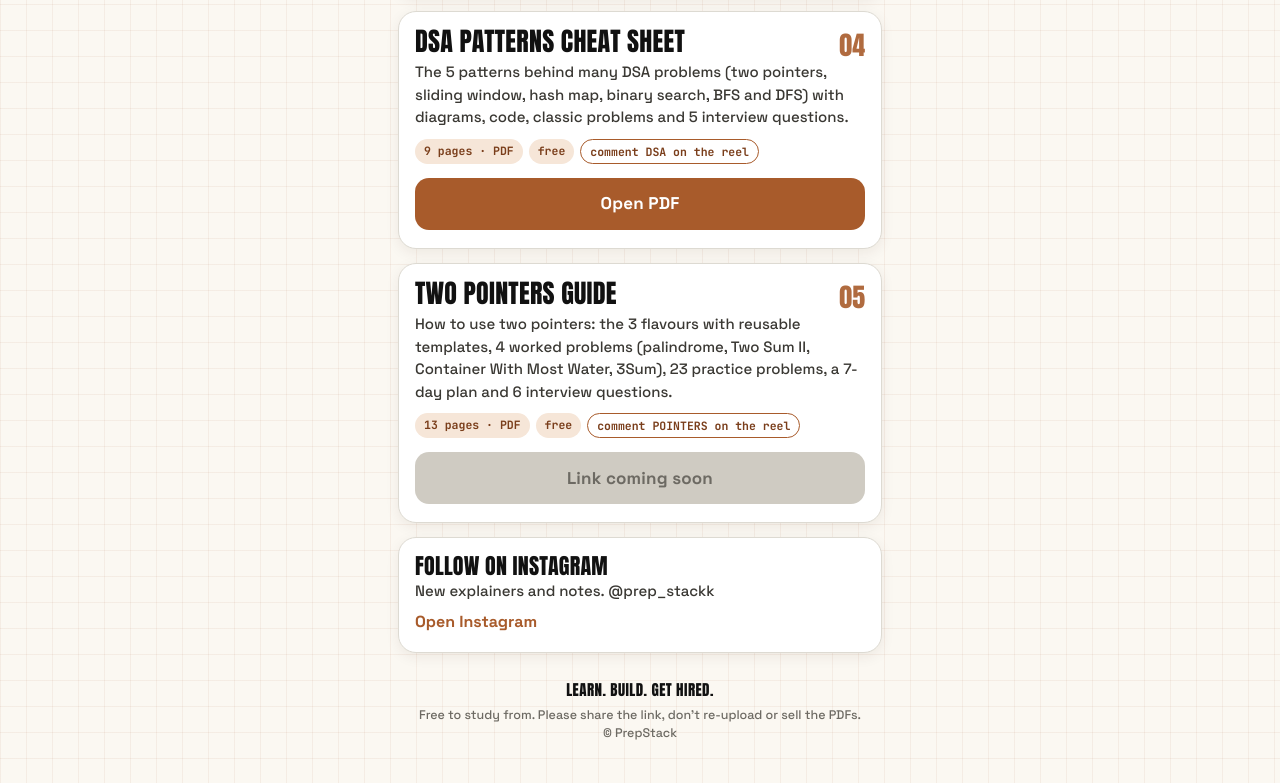
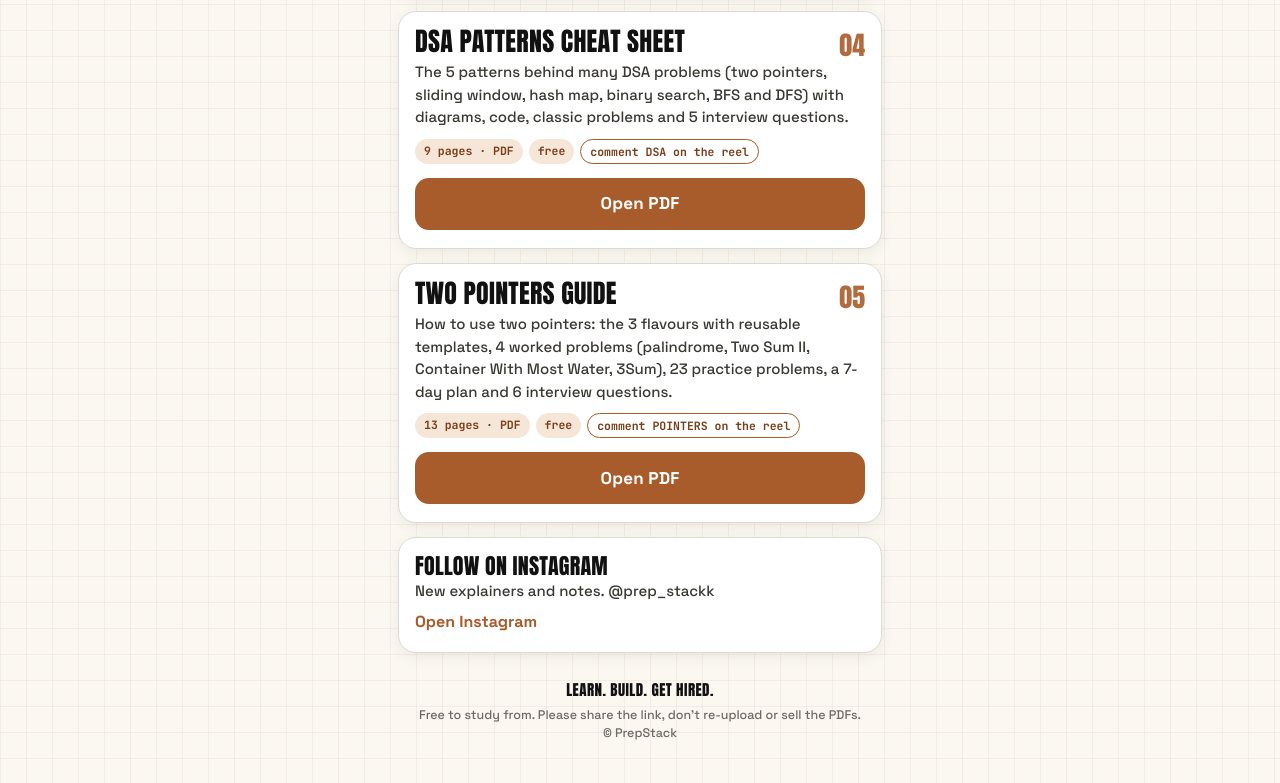
Before and after one commit to Harsha07r/prepstack-notes, a plain HTML site: page index.html in a window 1280 px wide. Shown: the part 1140-1923 px from the top of the page. Drawn offline with Linux system fonts and the light colour scheme.

Commit message:
Add files via upload

```diff
--- a/index.html
+++ b/index.html
@@ -89,7 +89,7 @@ footer b { font-family: 'Anton', sans-serif; font-weight: 400; letter-spacing: .
       <h2>Two Pointers Guide</h2>
       <p>How to use two pointers: the 3 flavours with reusable templates, 4 worked problems (palindrome, Two Sum II, Container With Most Water, 3Sum), 23 practice problems, a 7-day plan and 6 interview questions.</p>
       <div class="chips"><span>13 pages · PDF</span><span>free</span><span class="kw">comment POINTERS on the reel</span></div>
-      <span class="btn off" aria-disabled="true">Link coming soon</span>
+      <a class="btn" href="https://drive.google.com/file/d/17PrOuzeJ0xaLmG3K3mokqyY6H4gYm_Fc/view" target="_blank" rel="noopener">Open PDF</a>
     </article>
     <a class="card link" href="https://www.instagram.com/prep_stackk/" target="_blank" rel="noopener"><h2>Follow on Instagram</h2><p>New explainers and notes. @prep_stackk</p><span class="go">Open Instagram</span></a>
   </main>
```
